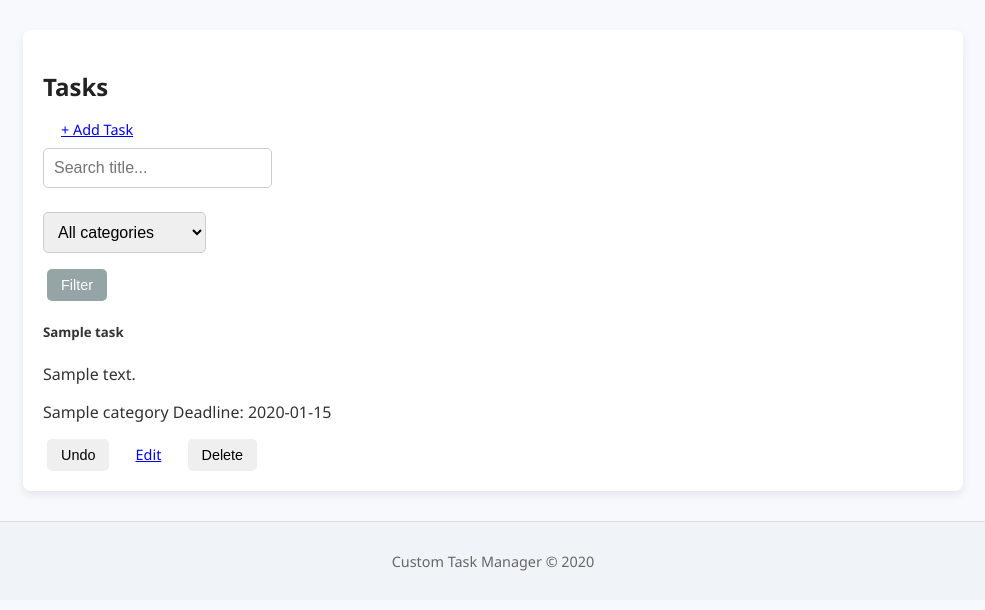
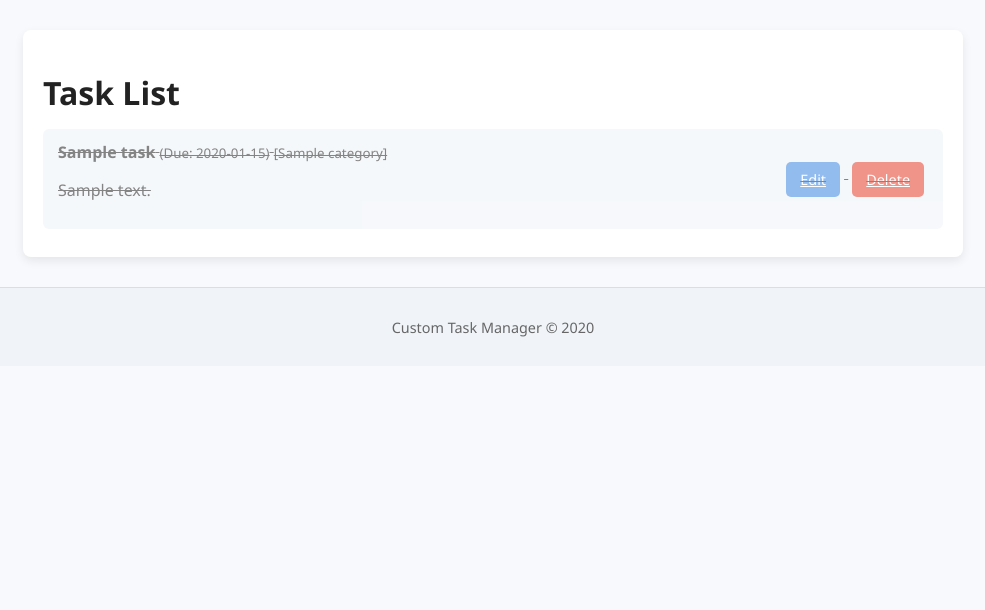
Before and after one commit to Eltaf-azizi/Custom-Task-Manager, a Flask app: template app/templates/index.html in a window 1280 px wide. Shown: the part 54-664 px from the top of the page, without its empty margins (147-1132 px from the left). Run offline with Flask 3, Linux system fonts and the light colour scheme; tables that the repository leaves empty hold one stand-in row (values such as "Sample post"); the template is opened without the code that fills it: values that come from a table or form of the project are taken from there, most other values are stand-ins (such as "Sample title", 1, 10 or a date in 2020).

Commit message:
working on the index

```diff
--- a/app/templates/index.html
+++ b/app/templates/index.html
@@ -1,66 +1,27 @@
 {% extends "base.html" %}
-{% block title %}Tasks - Task Manager{% endblock %}
 {% block content %}
-<div class="d-flex justify-content-between align-items-center mb-3">
-  <h2 class="m-0">Tasks</h2>
-  <div>
-    <a class="btn btn-outline-primary" href="{{ url_for('add_task') }}">+ Add Task</a>
-  </div>
-</div>
+<h1>Task List</h1>
 
-<form class="row g-2 mb-3" method="get" action="{{ url_for('index') }}">
-  <div class="col-sm-6 col-md-4">
-    <input class="form-control" name="q" placeholder="Search title..." value="{{ q or '' }}" />
-  </div>
-  <div class="col-sm-4 col-md-3">
-    <select class="form-select" name="category" onchange="this.form.submit()">
-      <option value="">All categories</option>
-      {% for c in categories %}
-        <option value="{{ c.id }}" {% if selected_category == c.id %}selected{% endif %}>{{ c.name }}</option>
-      {% endfor %}
-    </select>
-  </div>
-  <div class="col-auto">
-    <button class="btn btn-secondary" type="submit">Filter</button>
-  </div>
-</form>
-
-{% if tasks %}
-  <div class="list-group">
-    {% for t in tasks %}
-      <div class="list-group-item list-group-item-action mb-2">
-        <div class="d-flex w-100 justify-content-between align-items-start">
-          <div class="me-3">
-            <h5 class="mb-1 {% if t.completed %}text-decoration-line-through text-muted{% endif %}">
-              {{ t.title }}
-            </h5>
-            <p class="mb-1 small">{{ t.description or "" }}</p>
-            <p class="mb-0 small">
-              {% if t.category %}<span class="badge bg-secondary">{{ t.category.name }}</span>{% endif %}
-              {% if t.deadline %}
-                <span class="ms-2">Deadline: {{ t.deadline.strftime('%Y-%m-%d') }}</span>
-              {% endif %}
-            </p>
-          </div>
-
-          <div class="text-end">
-            <form method="post" action="{{ url_for('toggle_task', task_id=t.id) }}" style="display: inline;">
-              <button class="btn btn-sm btn-outline-success" title="Toggle complete" type="submit">
-                {% if t.completed %}Undo{% else %}Done{% endif %}
-              </button>
-            </form>
-
-            <a class="btn btn-sm btn-outline-primary" href="{{ url_for('edit_task', task_id=t.id) }}">Edit</a>
-
-            <form method="post" action="{{ url_for('delete_task', task_id=t.id) }}" style="display: inline;" onsubmit="return confirm('Delete this task?');">
-              <button class="btn btn-sm btn-outline-danger">Delete</button>
-            </form>
-          </div>
+<ul class="task-list">
+    {% for task in tasks %}
+    <li class="{{ 'completed' if task.completed else '' }}">
+        <div>
+            <strong>{{ task.title }}</strong>
+            {% if task.deadline %}
+                <small> (Due: {{ task.deadline.strftime('%Y-%m-%d') }})</small>
+            {% endif %}
+            {% if task.category %}
+                <small> [{{ task.category.name }}]</small>
+            {% endif %}
+            <p>{{ task.description }}</p>
         </div>
-      </div>
+        <div>
+            <a href="{{ url_for('edit_task', task_id=task.id) }}" class="btn btn-primary">Edit</a>
+            <a href="{{ url_for('delete_task', task_id=task.id) }}" class="btn btn-danger">Delete</a>
+        </div>
+    </li>
+    {% else %}
+    <p>No tasks yet. Add one!</p>
     {% endfor %}
-  </div>
-{% else %}
-  <p class="text-muted">No tasks yet. <a href="{{ url_for('add_task') }}">Add your first task</a>.</p>
-{% endif %}
+</ul>
 {% endblock %}
```
